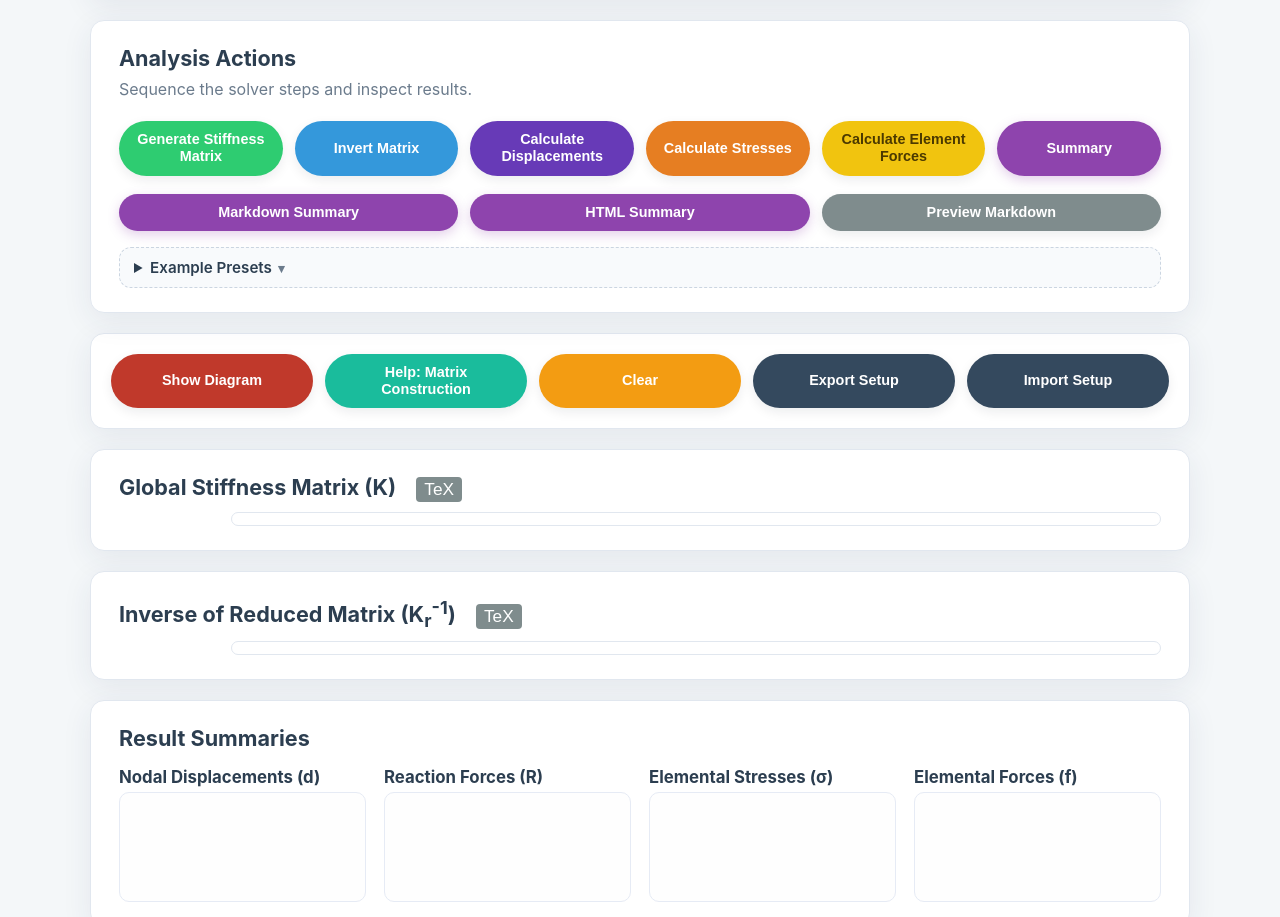
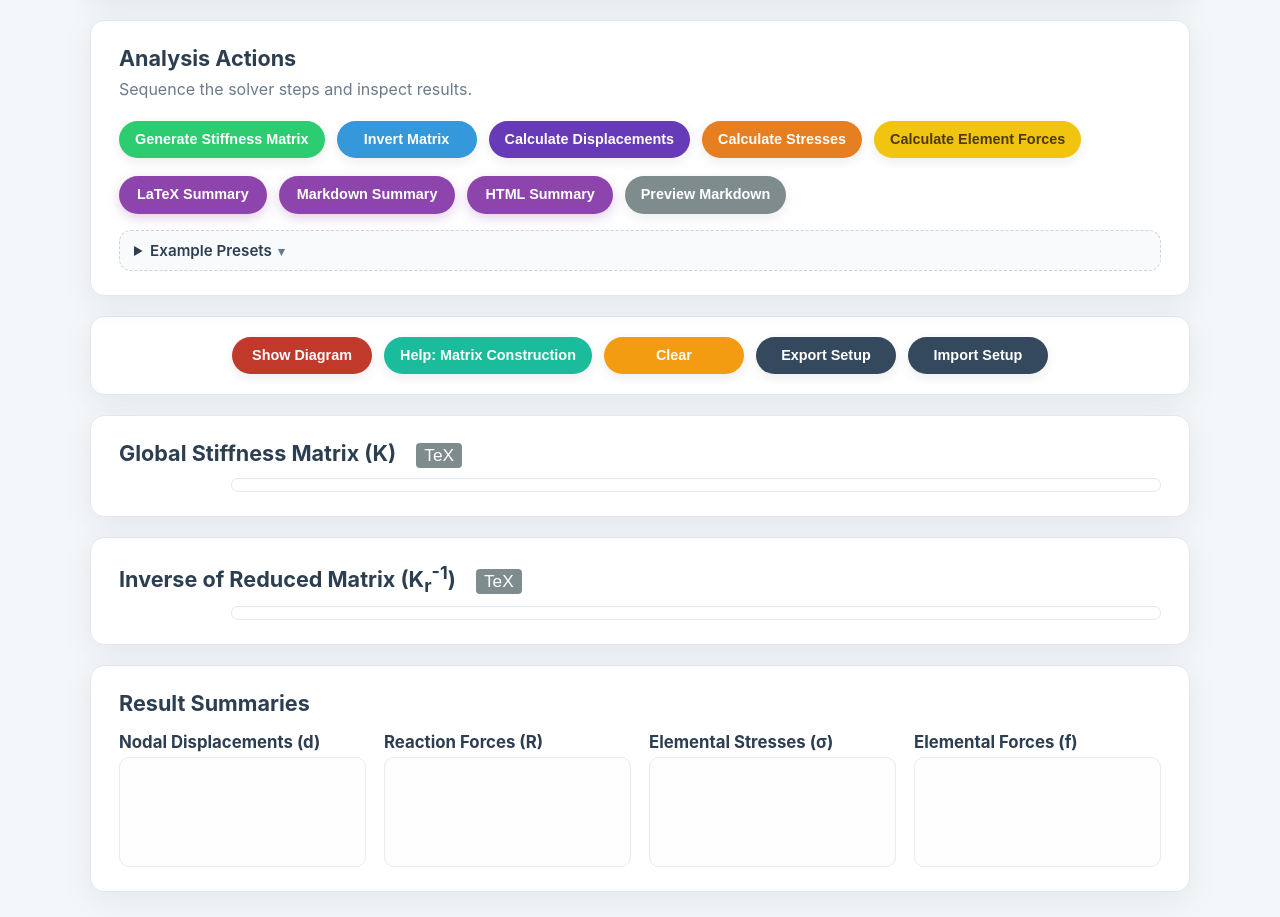
Before and after one commit to GWB2025/Stiffness-Matrix-Generator, a plain HTML site: page index.html in a window 1280 px wide. Shown: the part 960-1877 px from the top of the page. Drawn offline with Linux system fonts and the light colour scheme.

Commit message:
Relabel LaTeX summary and keep summary buttons on one line

```diff
--- a/index.html
+++ b/index.html
@@ -86,7 +86,7 @@
                 <button id="calculate-displacements-btn" class="btn btn--indigo" title="Calculate the nodal displacements, which also computes reaction forces.">Calculate Displacements</button>
                 <button id="calculate-stresses-btn" class="btn btn--orange" title="Calculate the stress within each element.">Calculate Stresses</button>
                 <button id="calculate-element-forces-btn" class="btn btn--gold" title="Calculate the internal force within each element.">Calculate Element Forces</button>
-                <button id="generate-summary-btn" class="btn btn-summary" title="Generate a LaTeX snippet summarising the entire analysis.">Summary</button>
+                <button id="generate-summary-btn" class="btn btn-summary" title="Generate a LaTeX snippet summarising the entire analysis.">LaTeX Summary</button>
                 <button id="generate-markdown-btn" class="btn btn-summary" title="Generate a Markdown summary for quick sharing in forums.">Markdown Summary</button>
                 <button id="generate-html-btn" class="btn btn-summary" title="Generate an HTML summary for pasting into TinyMCE or other editors.">HTML Summary</button>
                 <button id="preview-markdown-btn" class="btn btn--muted" title="Preview the Markdown summary in the browser.">Preview Markdown</button>
--- a/style.css
+++ b/style.css
@@ -304,7 +304,7 @@ p {
     padding: 10px 16px;
     font-size: 0.9rem;
     min-width: 140px;
-    flex: 1 1 160px;
+    flex: 0 1 auto;
 }
 
 .preset-accordion {
```
